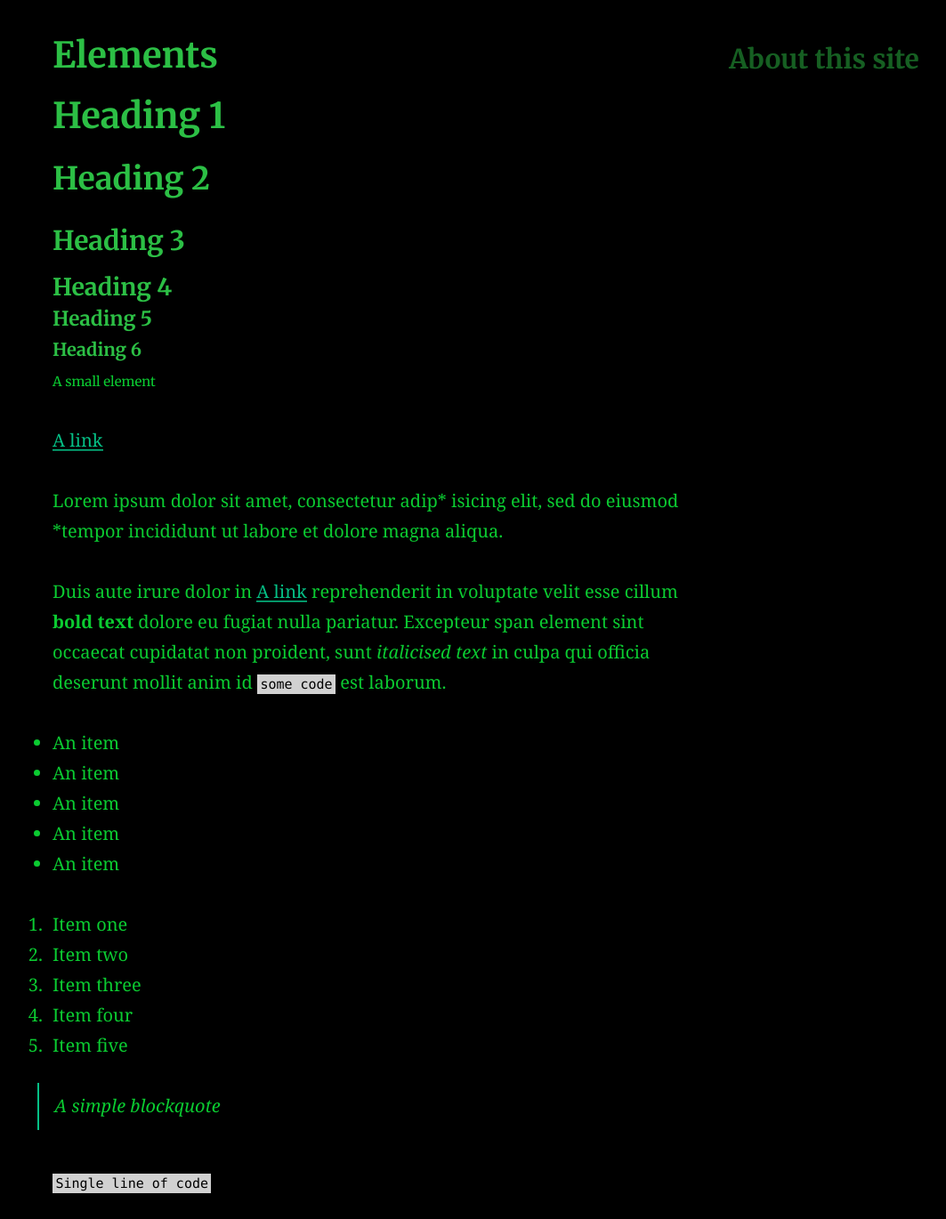
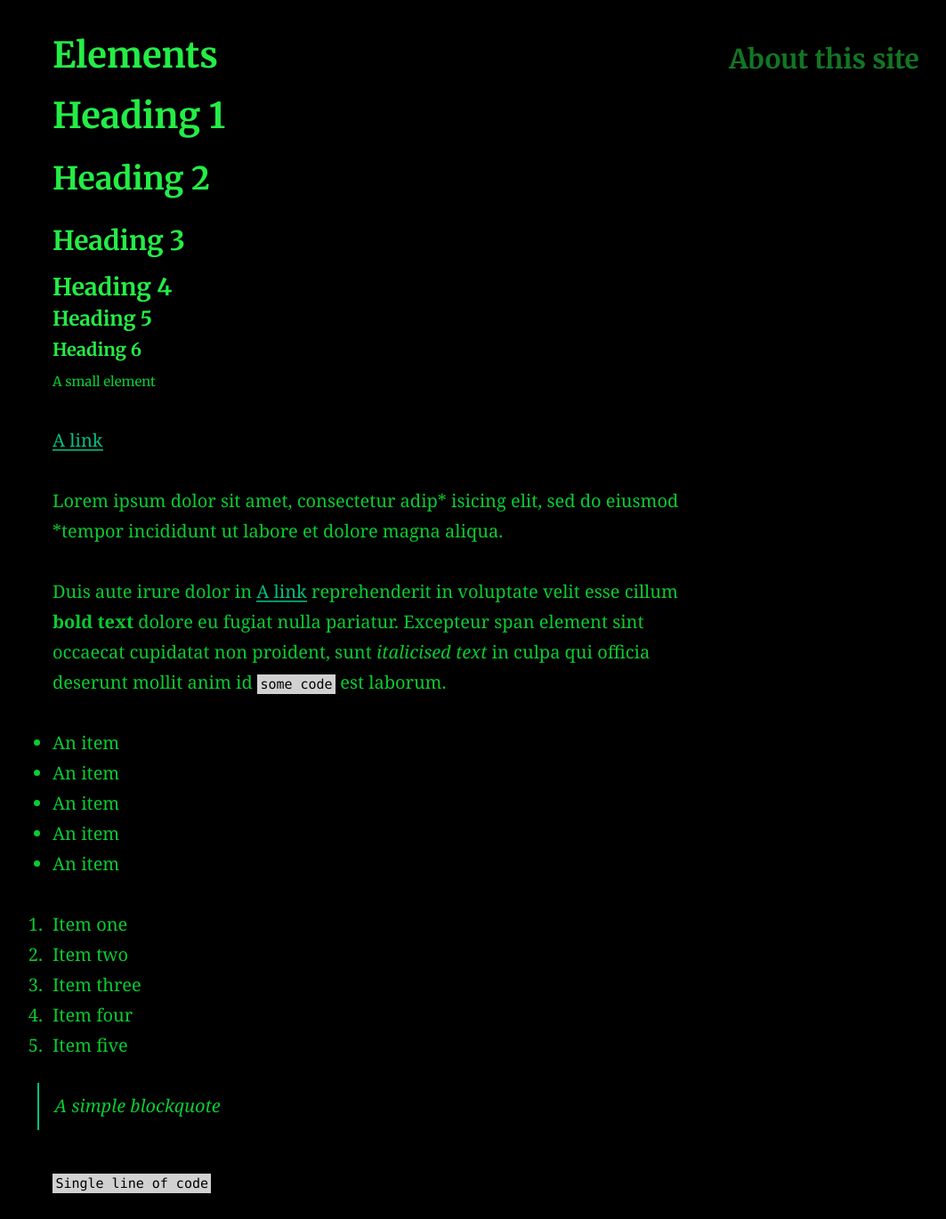
Before and after one commit to AC01010/Connor-McCartney.github.io, a Jekyll site: the page built from elements.md, in a window 1280 px wide. Shown: the part 408-1778 px from the top of the page at 89% size, without its empty margins (5-1068 px from the left). Built offline with Jekyll 4.4.1, drawn with Linux system fonts in a browser that asks for light colours.

Commit message:
Update _settings.scss

```diff
--- a/_sass/_settings.scss
+++ b/_sass/_settings.scss
@@ -5,7 +5,7 @@ $featureBackgroundColour: #f9fafa !default;
 $accentColour: #05bf85 !default;
 
 // Text colours
-$headingColour: #2cbf45;
+$headingColour: #24ed46;
 $bodyColour: #0bcb31;
 $linkColour: #05bf85 !default;
 $hoverColour: #008000 !default;
```
